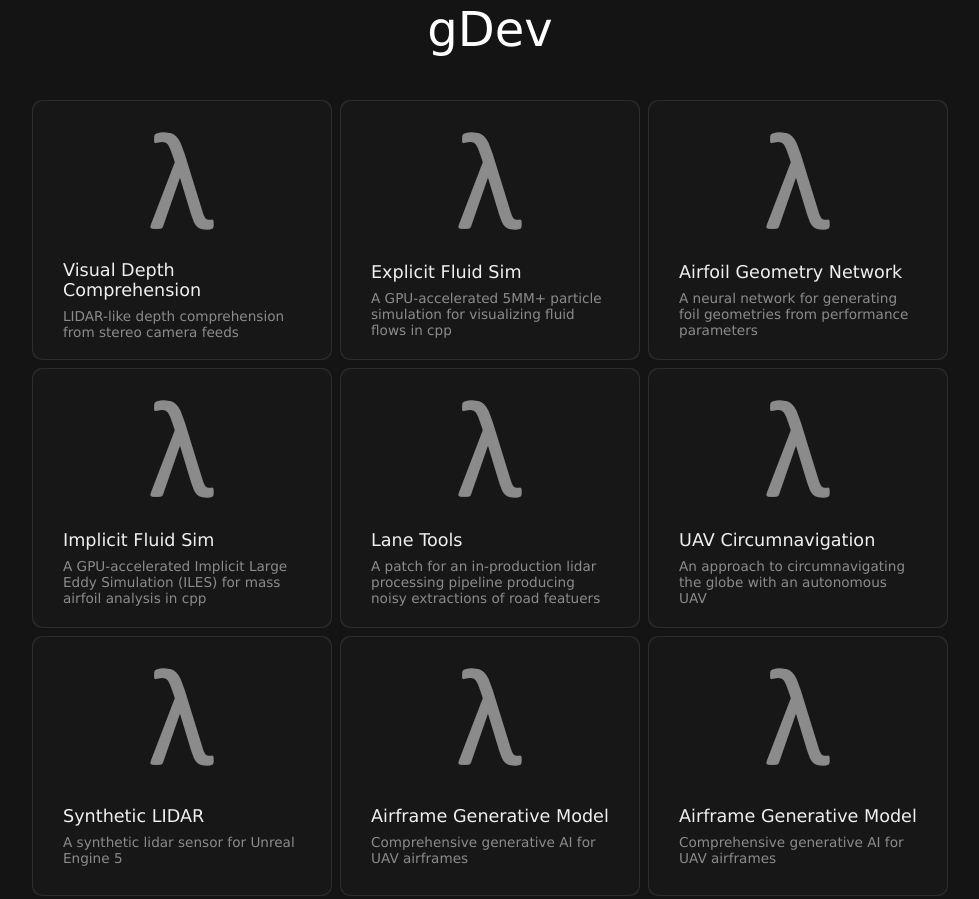
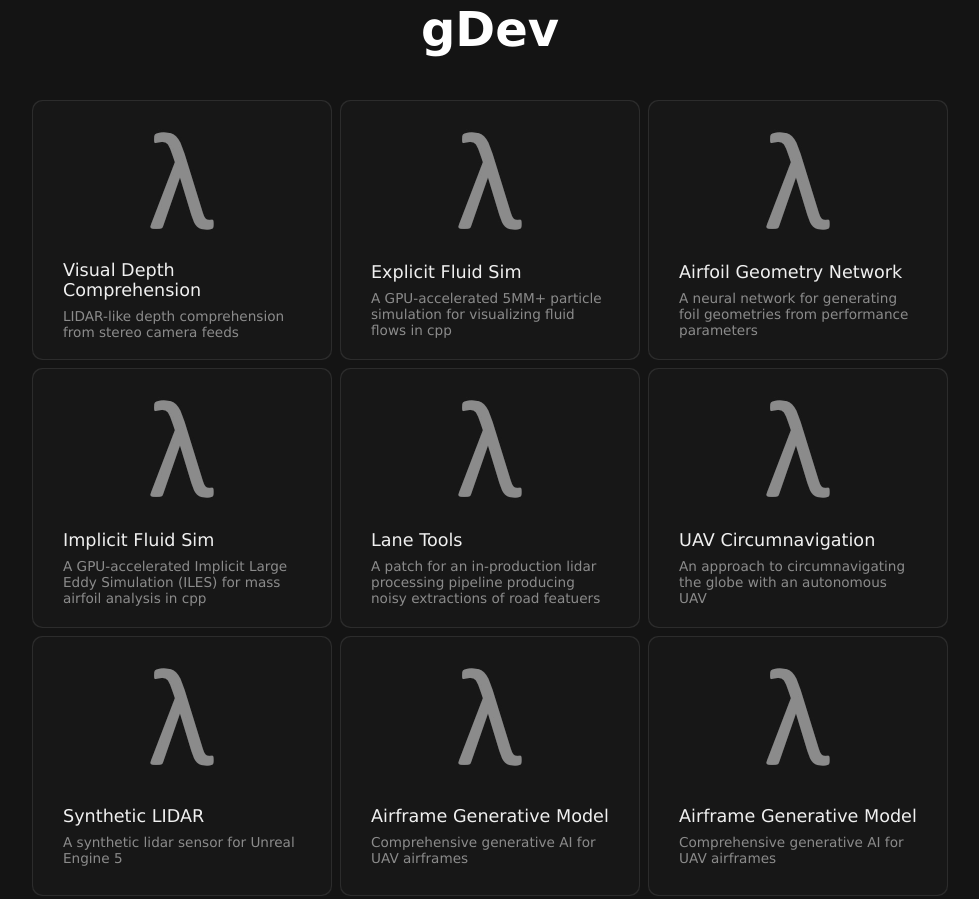
Before and after one commit to GMDowling/gmdowling.github.io, a plain HTML site: page index.html in a window 1280 px wide. Shown: the top 899 px of the page, without its empty margins (150-1129 px from the left). Drawn offline with Linux system fonts and the light colour scheme.

Commit message:
Bolded watermark

```diff
--- a/styles.css
+++ b/styles.css
@@ -154,7 +154,7 @@ i {
   left: 50%;
   transform: translateX(-50%);
   font-size: 48px; /* Adjust the size as needed */
-  /* font-weight: bold; Optional: Enhances the visibility of the stroke */
+  font-weight: bold; /* Optional: Enhances the visibility of the stroke */
   font-family: 'Verdana';
   color: rgb(255, 255, 255);
   z-index: 1000; /* Ensures the text is above other elements */
```
